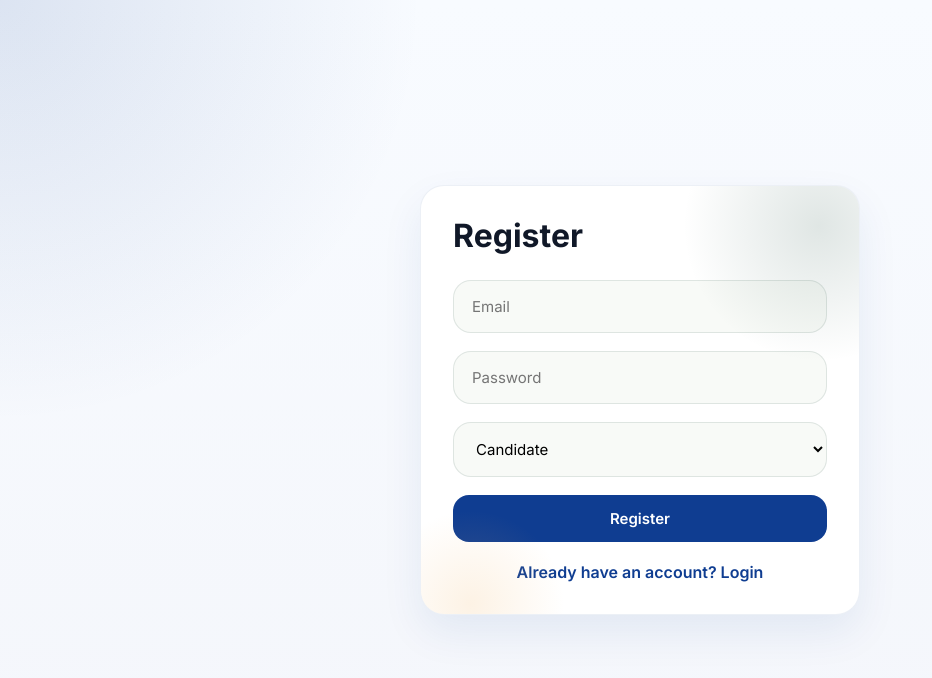
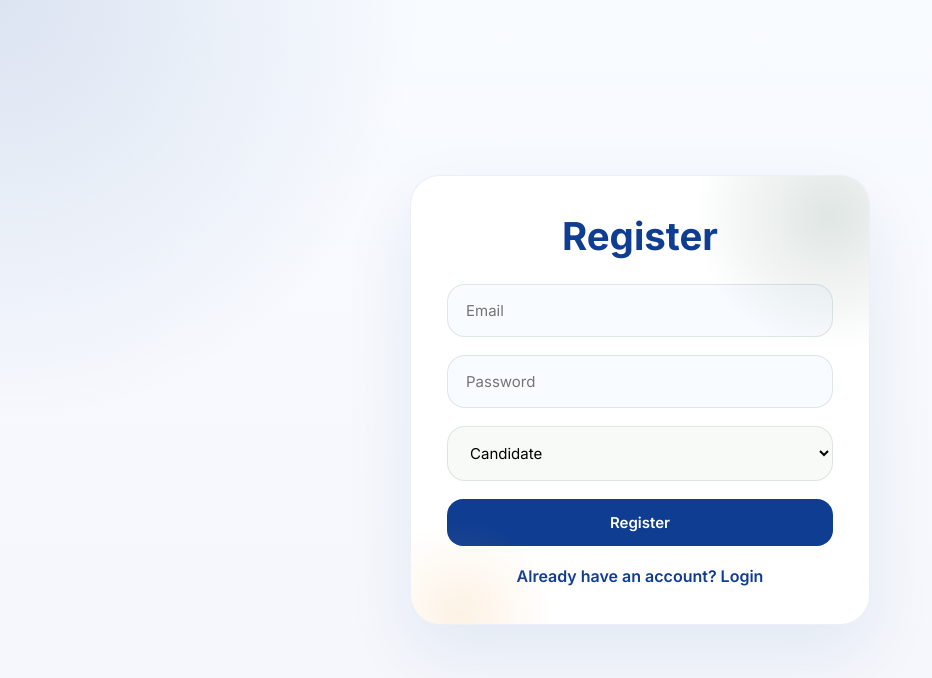
Before and after one commit to prasadgeethika/RecruitFlow, a React (Vite) app in the folder frontend/: page /register in a window 1280 px wide. Shown: the top 678 px of the page, without its empty margins (0-932 px from the left). Built offline with nearby package versions, Linux system fonts and the light colour scheme.

Commit message:
style(ui): refine application color palette and typography

```diff
--- a/frontend/src/App.css
+++ b/frontend/src/App.css
@@ -113,14 +113,15 @@ body {
   display: inline-flex;
   align-items: center;
   gap: 12px;
-  padding: 12px 14px;
+  padding: 12px 18px;
   border-radius: 14px;
   background: transparent;
   color: var(--text);
   font-weight: 600;
   text-decoration: none;
   border: none;
-  transition: background .25s ease, color .25s ease, transform .25s ease;
+  border-left: 4px solid transparent;
+  transition: background .25s ease, color .25s ease, transform .25s ease, border-color .25s ease;
 }
 
 .nav-link:hover {
@@ -131,12 +132,13 @@ body {
 .nav-link.active {
   background: rgba(15, 61, 145, .12);
   color: var(--primary-dark);
+  border-left-color: var(--primary);
 }
 
   .topbar-logout {
     border: 1px solid rgba(15, 61, 145, .18);
     border-radius: 14px;
-    background: transparent;
+    background: rgba(15, 61, 145, .06);
     color: var(--primary-dark);
     padding: 10px 18px;
     font-weight: 600;
@@ -194,8 +196,25 @@ body {
 
 .page.auth-page .card {
   width: 100%;
-  max-width: 440px;
-  padding: 32px;
+  max-width: 460px;
+  padding: 38px 36px;
+  text-align: center;
+  border: 1px solid rgba(15, 61, 145, 0.08);
+  box-shadow: 0 28px 70px rgba(15, 61, 145, 0.08);
+}
+
+.page.auth-page h2 {
+  font-size: 2.4rem;
+  color: var(--primary);
+  margin-bottom: 10px;
+}
+
+.page.auth-page .auth-form input {
+  background: #f8fbff;
+}
+
+.page.auth-page .auth-form button {
+  width: 100%;
 }
 
 @media (max-width: 520px) {
@@ -249,7 +268,7 @@ body {
   width: 100%;
   max-width: 100%;
   background: var(--card);
-  border-radius: 24px;
+  border-radius: 30px;
   padding: 28px;
   box-shadow: 0 18px 40px rgba(15, 61, 145, .08);
   border: 1px solid rgba(15, 61, 145, .08);
@@ -533,6 +552,14 @@ button:disabled {
 
 .filters button {
   min-height: 56px;
+  border-radius: 18px;
+  font-weight: 700;
+}
+
+.filters button:first-of-type {
+  background: var(--primary);
+  color: #ffffff;
+  border: 1px solid transparent;
 }
 
 .filters button:nth-of-type(2) {
@@ -557,12 +584,12 @@ button:disabled {
 .job-card {
   background: #ffffff;
   border: 1px solid rgba(15, 61, 145, .08);
-  border-radius: 24px;
-  padding: 22px;
+  border-radius: 28px;
+  padding: 24px;
   box-shadow: 0 12px 30px rgba(15, 61, 145, .06);
   transition: transform .22s ease, box-shadow .22s ease;
   display: grid;
-  gap: 16px;
+  gap: 18px;
 }
 
 .job-card:hover {
```
